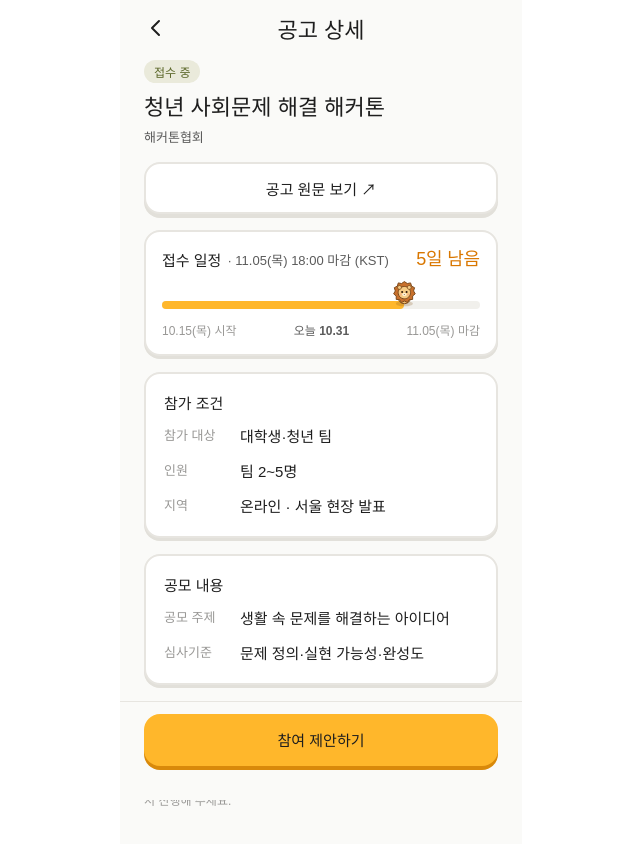
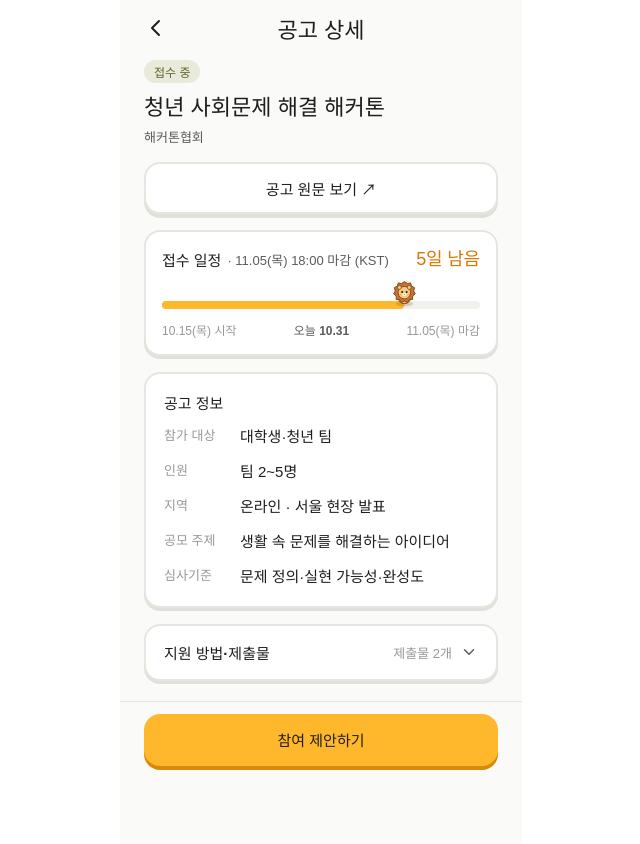
Before and after one commit to LikeLion-14th-CAUkathon/savanna-frontend, a React (Vite) app: page /contest/1 in a window 1280 px wide. Shown: the top 844 px of the page, without its empty margins (319-959 px from the left). Built offline with nearby package versions, Linux system fonts and the light colour scheme; a web font is replaced by a local one.

Commit message:
feat: 참가 조건과 공모 내용을 공고 조건으로 합치기

```diff
--- a/src/components/contest-search/contest-detail/InfoCard.tsx
+++ b/src/components/contest-search/contest-detail/InfoCard.tsx
@@ -10,7 +10,7 @@ interface InfoCardProps {
   items: InfoItem[];
 }
 
-// '참가 조건', '공모 내용'처럼 제목 + (라벨 · 값) 줄로 된 카드
+// '공고 정보'처럼 제목 + (라벨 · 값) 줄로 된 카드
 export default function InfoCard({ title, items }: InfoCardProps) {
   return (
     <Card>
--- a/src/pages/contest-search/ContestDetailPage.tsx
+++ b/src/pages/contest-search/ContestDetailPage.tsx
@@ -132,17 +132,11 @@ function DetailContent({ detail, today }: { detail: ContestDetail; today: Date }
         />
 
         <InfoCard
-          title="참가 조건"
+          title="공고 정보"
           items={[
             { label: '참가 대상', value: detail.eligibility.target },
             { label: '인원', value: detail.eligibility.teamSize },
             { label: '지역', value: detail.eligibility.region },
-          ]}
-        />
-
-        <InfoCard
-          title="공모 내용"
-          items={[
             { label: '공모 주제', value: detail.overview.topic },
             { label: '심사기준', value: detail.overview.criteria },
           ]}
```
